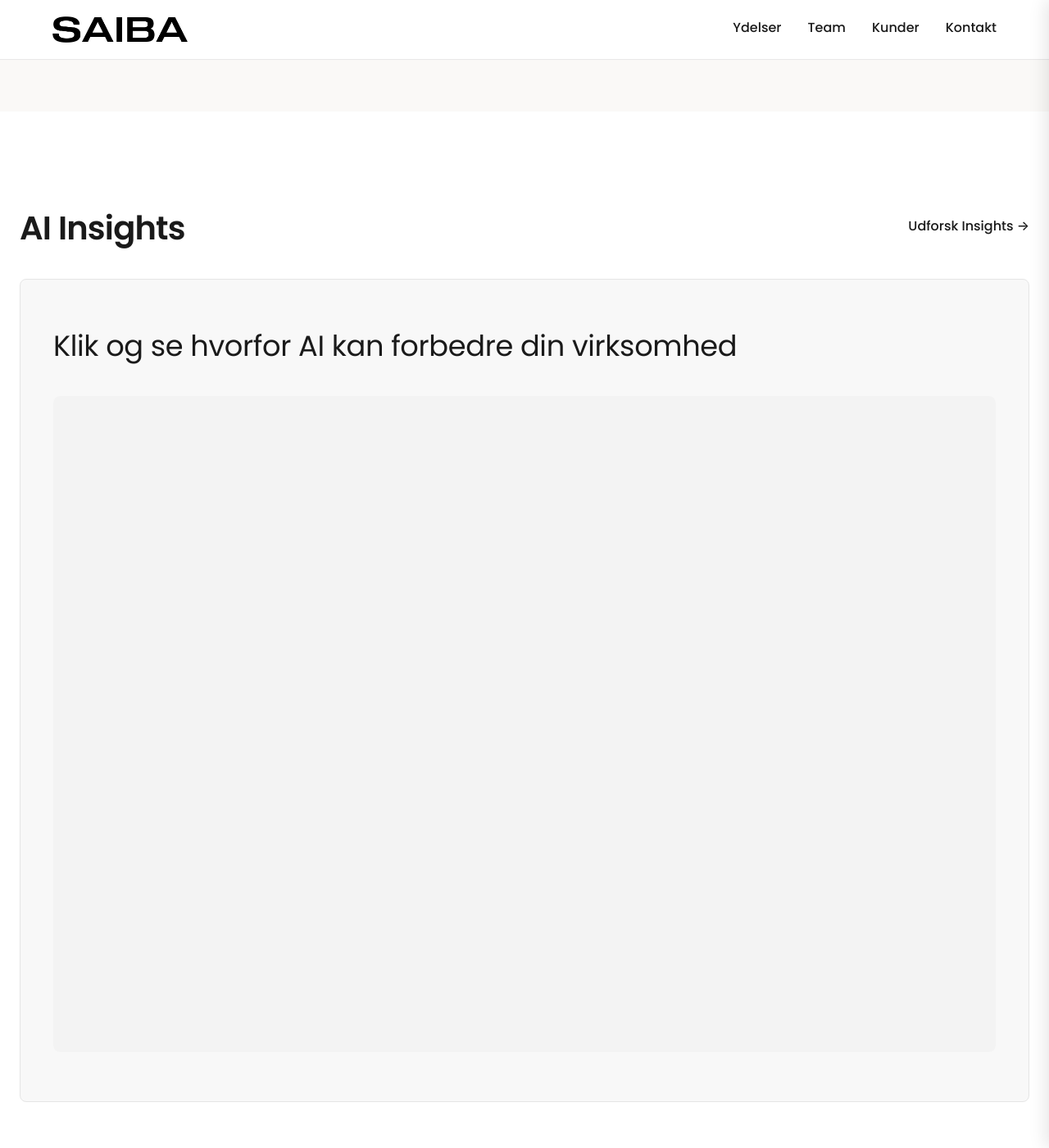
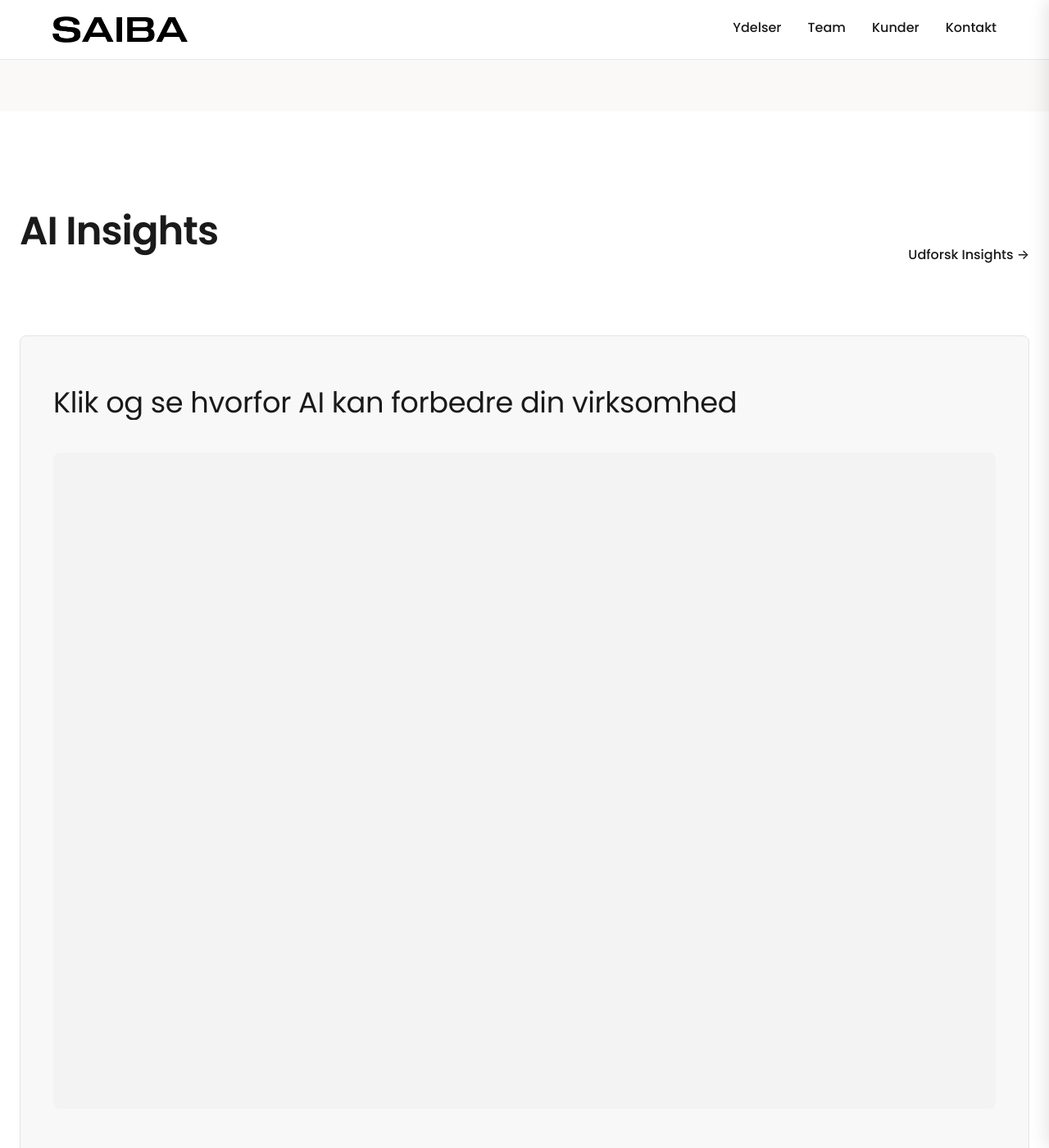
Before and after one commit to b4ltasar/saibaweb, a Jekyll site: the page built from index.html, in a window 1280 px wide and 1400 px high, scrolled down 1373 px. Shown: the whole window at 82% size. Built offline with Jekyll 4.4.1, drawn with Linux system fonts in a browser that asks for light colours; some of the changed text lies outside the part shown.

Commit message:
Complete brand consistency and AI facts improvements
BRAND CONSISTENCY:
- All section titles now have consistent font-weight: 600, size: 3rem, and padding
- Team and Clients sections now follow same header format as Services and AI Insights
- Added CTA buttons with hover underline effects to Team and Clients sections
- Unified styling across all sections for professional brand consistency

AI FACTS IMPROVEMENTS:
- Reduced AI facts container width: 1200px → 900px for better proportions
- Fixed typewriter speed: 1.2s → 2.5s for more natural typing feel
- Fixed cursor overflow: cursor now stays within container boundaries
- Added proper cursor styling with ::after pseudo-element

MOUSE TRAIL FEATURE:
- Added subtle minimalistic mouse trail in AI facts interactive area
- Trail dots fade over time with opacity gradient
- Trail automatically clears when mouse leaves area
- Minimalist design with 3px dots and low opacity

All sections now follow strict brand guidelines with consistent typography and spacing!

```diff
--- a/assets/css/main.css
+++ b/assets/css/main.css
@@ -324,11 +324,20 @@ body {
 
 .services-title,
 .team-title,
-.clients-title {
+.clients-title,
+.ai-facts-section-title {
+  font-size: 3rem;
   font-weight: 600;
-}
-
-.services-header {
+  color: var(--text);
+  margin: 0 0 60px 0;
+  letter-spacing: -0.02em;
+  line-height: 1.1;
+  text-align: left;
+}
+
+.services-header,
+.team-header,
+.clients-header {
   display: flex;
   justify-content: space-between;
   align-items: center;
@@ -346,6 +355,40 @@ body {
   margin: 0;
   letter-spacing: -0.02em;
   line-height: 1.1;
+}
+
+.services-cta,
+.team-cta,
+.clients-cta {
+  color: var(--text);
+  text-decoration: none;
+  font-weight: 500;
+  font-size: 1rem;
+  display: flex;
+  align-items: center;
+  gap: 8px;
+  transition: all 0.3s ease;
+  position: relative;
+  padding-bottom: 4px;
+}
+
+.services-cta::after,
+.team-cta::after,
+.clients-cta::after {
+  content: '';
+  position: absolute;
+  bottom: 0;
+  left: 0;
+  width: 0;
+  height: 2px;
+  background: var(--text);
+  transition: width 0.3s ease;
+}
+
+.services-cta:hover::after,
+.team-cta:hover::after,
+.clients-cta:hover::after {
+  width: 100%;
 }
 
 .explore-link {
@@ -644,7 +687,7 @@ body {
 }
 
 .ai-facts-container {
-  max-width: 1200px;
+  max-width: 900px;
   margin: 0 auto;
   padding: 0 24px;
 }
@@ -656,14 +699,6 @@ body {
   margin-bottom: 40px;
 }
 
-.ai-facts-section-title {
-  font-size: 2.5rem;
-  font-weight: 600;
-  color: var(--text);
-  margin: 0;
-  letter-spacing: -0.02em;
-  line-height: 1.1;
-}
 
 .ai-facts-cta {
   color: var(--text);
@@ -716,24 +751,27 @@ body {
   position: relative;
   z-index: 10;
   white-space: nowrap;
-  overflow: visible;
-  border-right: 2px solid var(--text);
+  overflow: hidden;
   width: 0;
   opacity: 0;
-  transition: width 1.2s ease, opacity 0.3s ease;
-  padding-right: 10px;
+  transition: width 2.5s ease, opacity 0.3s ease;
 }
 
 .ai-facts-title.typewriter-active {
   width: 100%;
   opacity: 1;
-  border-right: 2px solid var(--text);
+}
+
+.ai-facts-title::after {
+  content: '|';
+  color: var(--text);
   animation: typewriterBlink 1s infinite;
+  margin-left: 2px;
 }
 
 @keyframes typewriterBlink {
-  0%, 50% { border-right-color: var(--text); }
-  51%, 100% { border-right-color: transparent; }
+  0%, 50% { opacity: 1; }
+  51%, 100% { opacity: 0; }
 }
 
 .interactive-area {
--- a/fix.js
+++ b/fix.js
@@ -77,6 +77,62 @@ document.addEventListener('DOMContentLoaded', function() {
     // AI Facts fix
     const interactiveArea = document.querySelector('.interactive-area');
     console.log('Interactive area found:', !!interactiveArea);
+
+    // Mouse trail for AI facts area
+    let mouseTrail = [];
+    const maxTrailLength = 20;
+
+    if (interactiveArea) {
+        interactiveArea.addEventListener('mousemove', function(e) {
+            const rect = interactiveArea.getBoundingClientRect();
+            const x = e.clientX - rect.left;
+            const y = e.clientY - rect.top;
+
+            // Add new trail point
+            mouseTrail.push({ x, y, time: Date.now() });
+
+            // Remove old trail points
+            mouseTrail = mouseTrail.filter(point => Date.now() - point.time < 1000);
+
+            // Limit trail length
+            if (mouseTrail.length > maxTrailLength) {
+                mouseTrail = mouseTrail.slice(-maxTrailLength);
+            }
+
+            // Update trail visualization
+            updateMouseTrail();
+        });
+
+        interactiveArea.addEventListener('mouseleave', function() {
+            mouseTrail = [];
+            updateMouseTrail();
+        });
+    }
+
+    function updateMouseTrail() {
+        // Remove existing trail
+        const existingTrail = document.querySelectorAll('.mouse-trail-dot');
+        existingTrail.forEach(dot => dot.remove());
+
+        // Add new trail
+        mouseTrail.forEach((point, index) => {
+            const dot = document.createElement('div');
+            dot.className = 'mouse-trail-dot';
+            dot.style.position = 'absolute';
+            dot.style.left = point.x + 'px';
+            dot.style.top = point.y + 'px';
+            dot.style.width = '3px';
+            dot.style.height = '3px';
+            dot.style.background = 'rgba(0, 0, 0, 0.1)';
+            dot.style.borderRadius = '50%';
+            dot.style.pointerEvents = 'none';
+            dot.style.zIndex = '1';
+            dot.style.transform = 'translate(-50%, -50%)';
+            dot.style.opacity = (index / mouseTrail.length) * 0.8;
+
+            interactiveArea.appendChild(dot);
+        });
+    }
 
     const aiFacts = [
         { title: "PRODUKTIVITET", text: "AI kan øge produktiviteten med op til 40% i administrative opgaver", source: "McKinsey Global Institute" },
--- a/index.html
+++ b/index.html
@@ -104,7 +104,9 @@ description: "Fra hverdagens rutiner til ekstraordinære superkræfter med AI fo
     <div class="container">
         <div class="team-header">
             <h2 class="team-title">Team</h2>
-            <p class="team-subtitle">Mød de eksperter der hjælper din virksomhed fremad</p>
+            <a href="#team" class="team-cta">
+                Mød Teamet →
+            </a>
         </div>
 
         <div class="team-grid">
@@ -138,8 +140,9 @@ description: "Fra hverdagens rutiner til ekstraordinære superkræfter med AI fo
     <div class="container">
         <div class="clients-header">
             <h2 class="clients-title">Kunder</h2>
-            <p class="clients-subtitle">Fra lokale virksomheder til internationale brands</p>
-            <p class="clients-subtitle">Komplekse muligheder bliver omsat til løsninger, der skaber varig værdi</p>
+            <a href="#clients" class="clients-cta">
+                Se Vores Kunder →
+            </a>
         </div>
 
         <div class="clients-logos">
```
